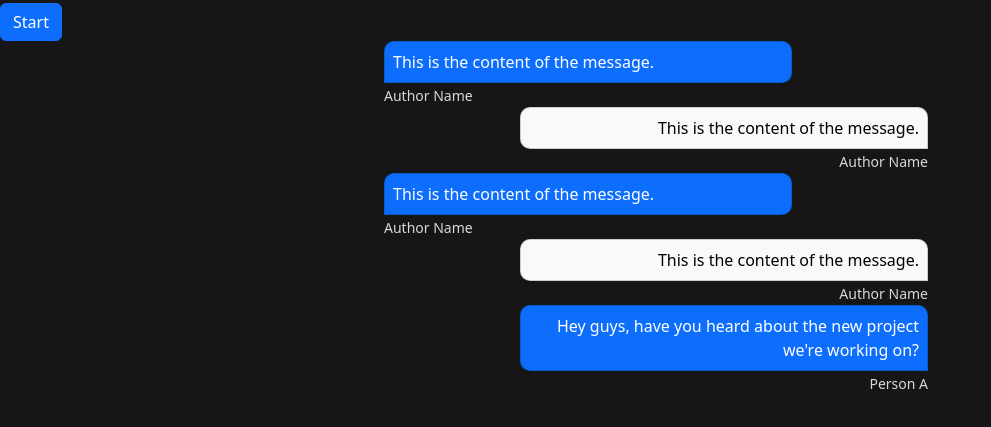
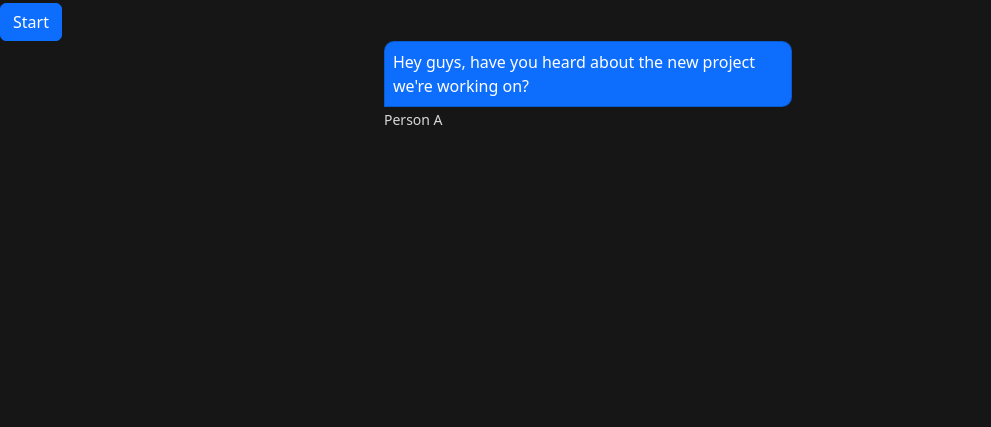
Before and after one commit to infantGrandpa/story-game, a plain HTML site: page index.html in a window 1280 px wide. Both pictures are taken after a click on the button "Start". Shown: the part 53-480 px from the top of the page, without its empty margins (0-991 px from the left). Drawn offline with nearby package versions, Linux system fonts and the light colour scheme.

Commit message:
Finished Conversation

```diff
--- a/data/characters.json
+++ b/data/characters.json
@@ -3,21 +3,33 @@
         "id": 0,
         "name": "Person A",
         "gender": "Male",
-        "msgColor": "#48b421",
-        "isMain": true
+        "bodyColor": "#f8f9fa",
+        "textColor": "#000000",
+        "type": "main"
     },
     {
         "id": 1,
         "name": "Person B",
         "gender": "Female",
-        "msgColor": "#8446e0",
-        "isMain": false
+        "bodyColor": "#8446e0",
+        "textColor": "#FFFFFF",
+        "type": "secondary"
     },
     {
         "id": 2,
         "name": "Person C",
         "gender": "Female",
-        "msgColor": "#49c239",
-        "isMain": false
+        "bodyColor": "#49c239",
+        "textColor": "#000000",
+        "type": "secondary"
+    },
+    {
+        "id": 3,
+        "name": "Narrator",
+        "gender": "Unknown",
+        "bodyColor": "#000000",
+        "textColor": "#FFFFFF",
+        "type": "narrator"
     }
+
 ]
--- a/data/dialogue.json
+++ b/data/dialogue.json
@@ -1,32 +1,110 @@
 [
     {
         "id": 0,
-        "speakerID": "0",
+        "speakerID": 0,
         "text": "Hey guys, have you heard about the new project we're working on?",
         "nextLine": 1
     },
     {
         "id": 1,
-        "speakerID": "1",
+        "speakerID": 1,
         "text": "No, what's going on?",
         "nextLine": 2
     },
     {
         "id": 2,
-        "speakerID": "0",
+        "speakerID": 0,
         "text": "Well, it's top secret. We can't talk about it to anyone outside the team.",
         "nextLine": 3
     },
     {
         "id": 3,
-        "speakerID": "2",
+        "speakerID": 2,
         "text": "(whispers) Actually, I have a secret too.",
         "nextLine": 4
     },
     {
         "id": 4,
-        "speakerID": "0",
+        "speakerID": 0,
         "text": "What secret?",
+        "nextLine": 5
+    },
+    {
+        "id": 5,
+        "speakerID": 2,
+        "text": "I can't say it out loud here. Can we talk in private?",
+        "nextLine": 6
+    },
+    {
+        "id": 6,
+        "speakerID": 1,
+        "text": "Uh oh, this sounds serious.",
+        "nextLine": 7
+    },
+    {
+        "id": 7,
+        "speakerID": 0,
+        "text": "Yeah, let's go to my office. We can talk there.",
+        "nextLine": 8
+    },
+    {
+        "id": 8,
+        "speakerID": 3,
+        "text": "All three go to Person A's office",
+        "nextLine": 9
+    },
+    {
+        "id": 9,
+        "speakerID": 0,
+        "text": "Okay, spill the beans. What's going on?",
+        "nextLine": 10
+    },
+    {
+        "id": 10,
+        "speakerID": 2,
+        "text": "(whispers) I found out that our boss is leaving the company next month. It's a secret, so don't tell anyone.",
+        "nextLine": 11
+    },
+    {
+        "id": 11,
+        "speakerID": 1,
+        "text": "Wow, that's big news. How did you find out?",
+        "nextLine": 12
+    },
+    {
+        "id": 12,
+        "speakerID": 2,
+        "text": "I overheard a conversation between our boss and the CEO.",
+        "nextLine": 13
+    },
+    {
+        "id": 13,
+        "speakerID": 0,
+        "text": "We should be careful not to let this leak out. It could cause a lot of problems if people find out too soon.",
+        "nextLine": 14
+    },
+    {
+        "id": 14,
+        "speakerID": 1,
+        "text": "Yeah, let's keep this between us for now.",
+        "nextLine": 15
+    },
+    {
+        "id": 15,
+        "speakerID": 2,
+        "text": "Of course, I wouldn't want to cause any trouble. Thanks for keeping my secret.",
+        "nextLine": 16
+    },
+    {
+        "id": 16,
+        "speakerID": 0,
+        "text": "No problem, we're a team. We have to look out for each other.",
+        "nextLine": 17
+    },
+    {
+        "id": 17,
+        "speakerID": 3,
+        "text": "Person B and C nod in agreement",
         "nextLine": 0
     }
 
--- a/index.html
+++ b/index.html
@@ -23,47 +23,6 @@
 
     <div class="container">
         <ul class="conversation">
-            <li class="message">
-                <div class="card text-bg-primary">
-                    <div class="card-body">
-                        This is the content of the message.
-                    </div>
-                </div>
-                <small class="author">Author Name</small>
-            </li>
-
-            <li class="message outgoing">
-                <div class="card text-bg-light">
-                    <div class="card-body">
-                        This is the content of the message.
-                    </div>
-                </div>
-                <div class="author">
-                    <small>Author Name</small>
-                </div>
-            </li>
-
-            <li class="message">
-                <div class="card text-bg-primary">
-                    <div class="card-body">
-                        This is the content of the message.
-                    </div>
-                </div>
-                <div class="author">
-                    <small>Author Name</small>
-                </div>
-            </li>
-
-            <li class="message outgoing">
-                <div class="card text-bg-light">
-                    <div class="card-body">
-                        This is the content of the message.
-                    </div>
-                </div>
-                <div class="author">
-                    <small>Author Name</small>
-                </div>
-            </li>
         </ul>
     </div>
 
--- a/scripts.js
+++ b/scripts.js
@@ -111,17 +111,22 @@ function CreateMessage(dialogObj) {
     const section = document.querySelector('.conversation');
 
     const character = GetCharacterByID(dialogObj.speakerID);
+    const isMain = character.isMain;
 
     let msg = document.createElement('li');
     msg.classList.add('message');
 
-    if (character.isMain == true) {
+    if (isMain) {
         msg.classList.add('outgoing');
     }
 
     let card = document.createElement('div');
     card.classList.add('card');
-    card.classList.add('text-bg-primary');
+    if (isMain) {
+        card.classList.add('text-bg-light');
+    } else {
+        card.classList.add('text-bg-primary');
+    }
 
     let body = document.createElement('div');
     body.classList.add('card-body');
```
